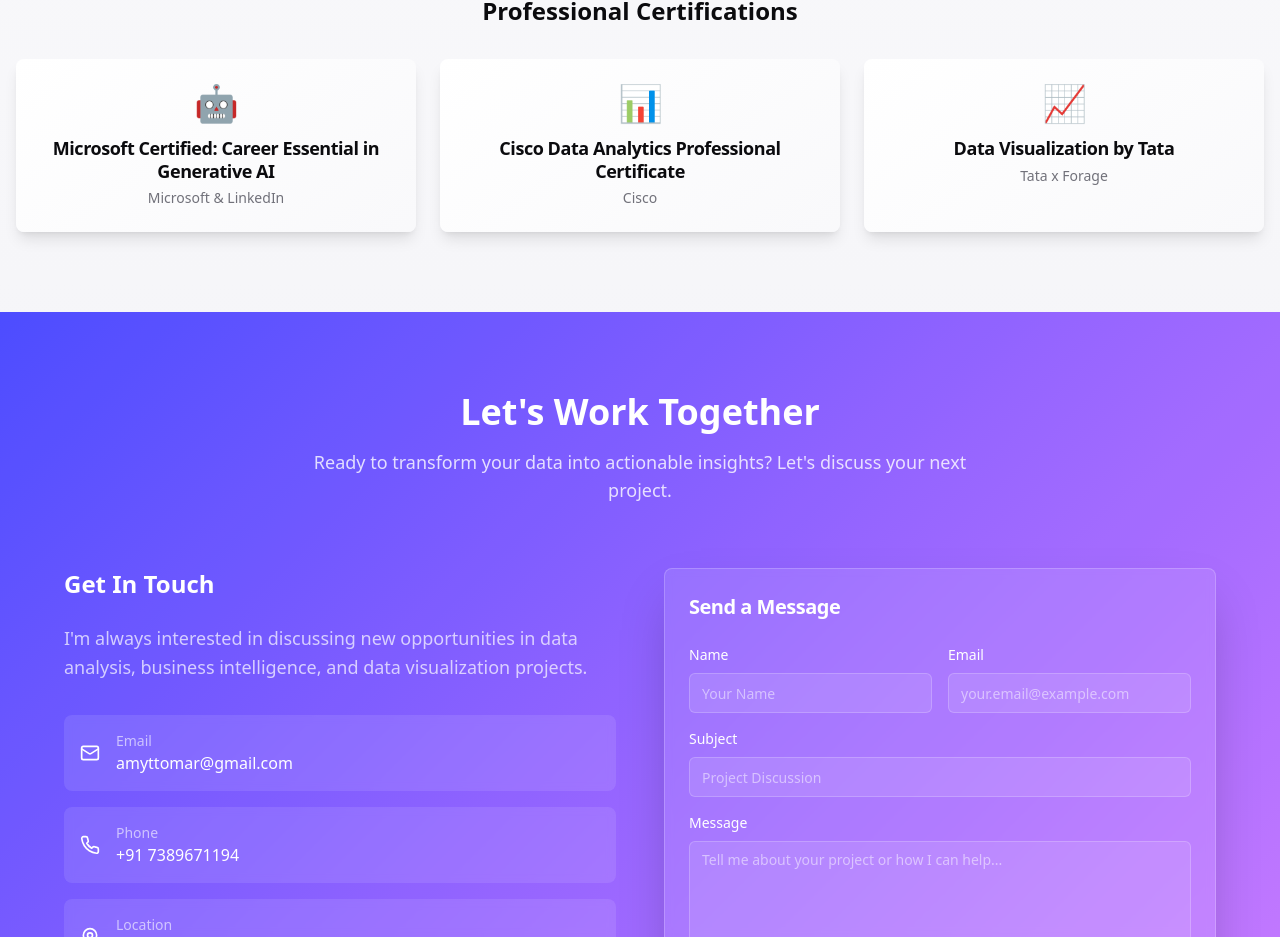
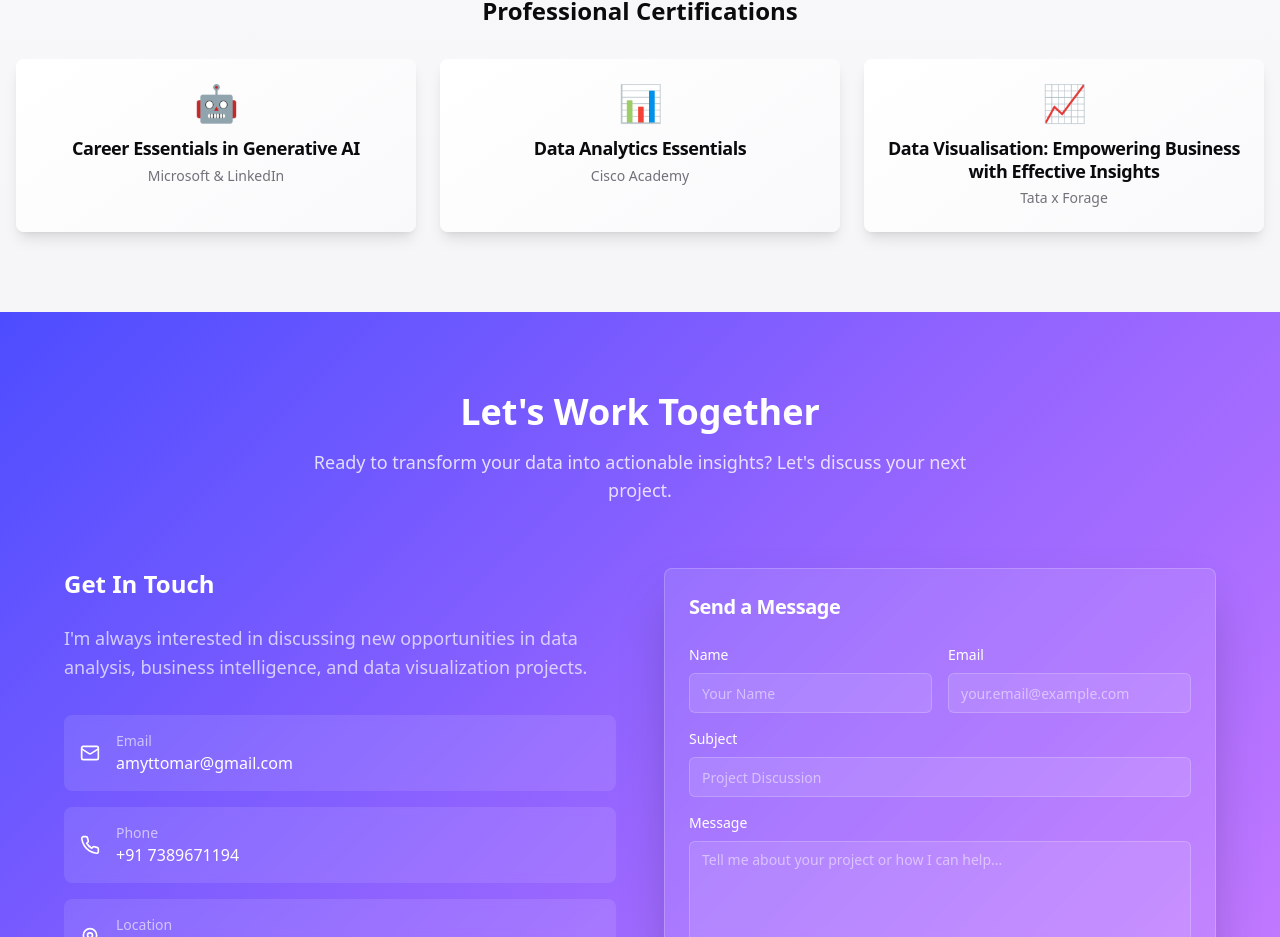
Before and after one commit to Amittomar2003/amittechlab, a React (Vite) app: page / in a window 1280 px wide. Shown: the part 3589-4526 px from the top of the page. Built offline with nearby package versions, Linux system fonts and the light colour scheme; the HTML template or start-up script is replaced by a standard one.

Commit message:
Add certificates to portfolio

```diff
--- a/src/components/Experience.tsx
+++ b/src/components/Experience.tsx
@@ -129,17 +129,17 @@ const Experience = () => {
           <div className="grid md:grid-cols-2 lg:grid-cols-3 gap-6">
             {[
               {
-                title: "Microsoft Certified: Career Essential in Generative AI",
+                title: "Career Essentials in Generative AI",
                 issuer: "Microsoft & LinkedIn",
                 icon: "🤖"
               },
               {
-                title: "Cisco Data Analytics Professional Certificate",
-                issuer: "Cisco",
+                title: "Data Analytics Essentials",
+                issuer: "Cisco Academy",
                 icon: "📊"
               },
               {
-                title: "Data Visualization by Tata",
+                title: "Data Visualisation: Empowering Business with Effective Insights",
                 issuer: "Tata x Forage",
                 icon: "📈"
               }
```
